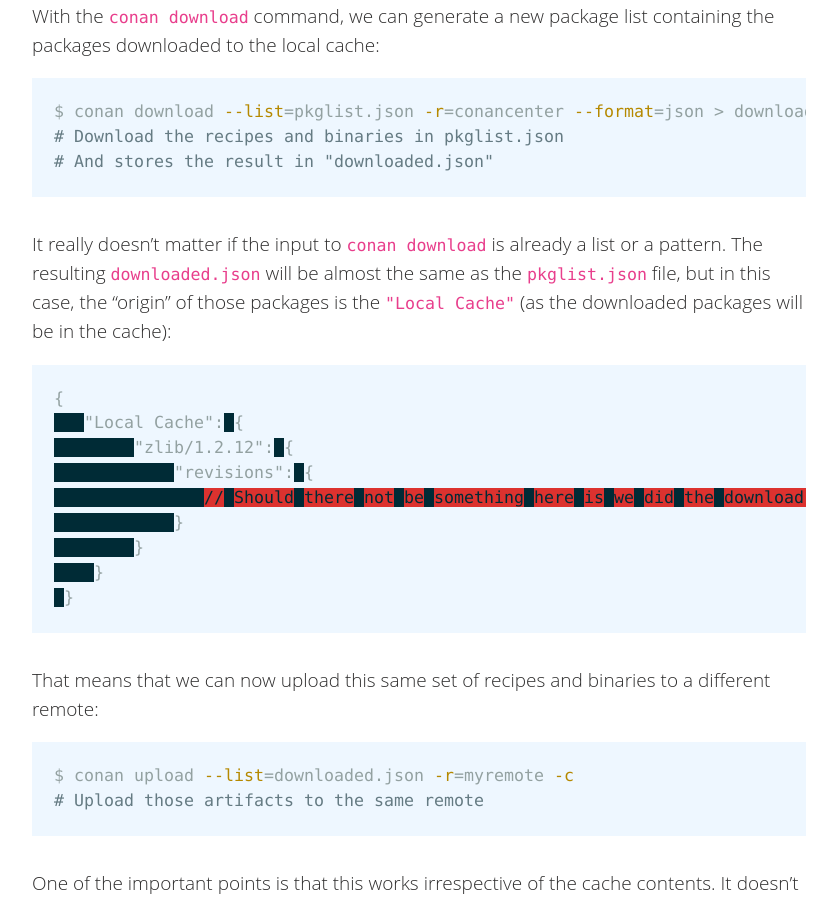
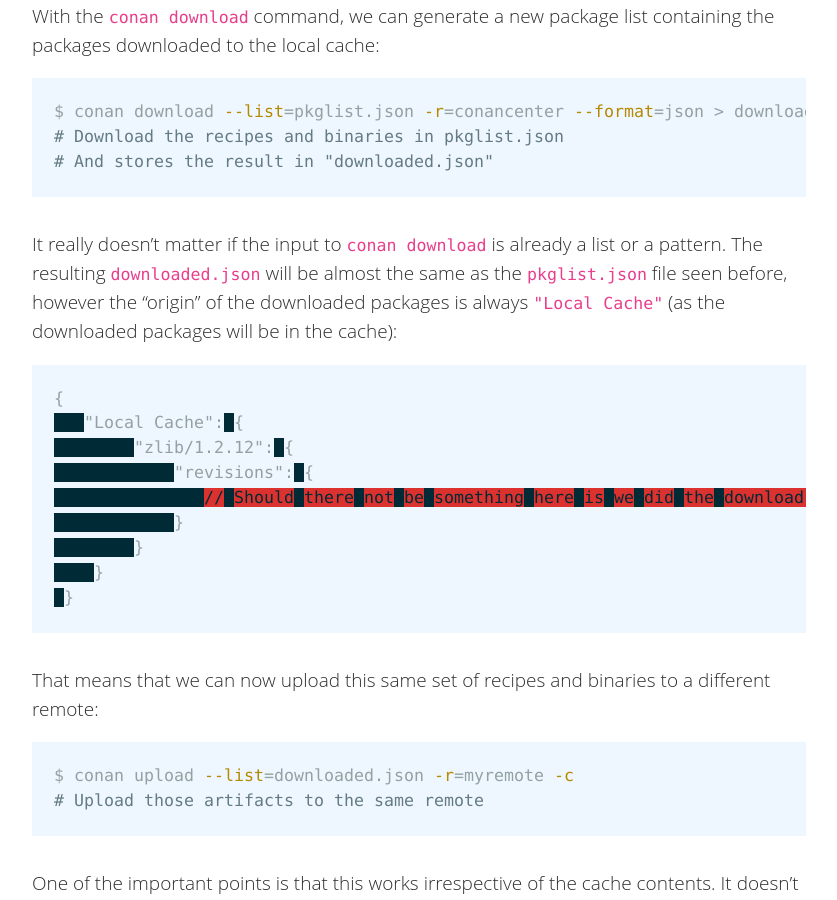
Before and after one commit to conan-io/conan-io.github.io, a Jekyll site: the page built from _posts/2023-06-28-Conan-bulk-package-operations.markdown, in a window 1280 px wide and 900 px high, scrolled down 3005 px. Shown: the whole window, without its empty margins (20-857 px from the left). Built offline with Jekyll 4.4.1, drawn with Linux system fonts in a browser that asks for light colours; comment, search, counter and statistics services are not loaded.

Commit message:
Update _posts/2023-06-28-Conan-bulk-package-operations.markdown
Co-authored-by: Chris Mc <christopherm@jfrog.com>

````diff
--- a/_posts/2023-06-28-Conan-bulk-package-operations.markdown
+++ b/_posts/2023-06-28-Conan-bulk-package-operations.markdown
@@ -97,7 +97,7 @@ $ conan download --list=pkglist.json -r=conancenter --format=json > downloaded.j
 # And stores the result in "downloaded.json"
 ```
 It really doesn't matter if the input to ``conan download`` is already a list or a pattern. The resulting ``downloaded.json``
-will be almost the same as the ``pkglist.json`` file, but in this case, the "origin" of those packages is the ``"Local Cache"``
+will be almost the same as the ``pkglist.json`` file seen before, however the "origin" of the downloaded packages is always ``"Local Cache"``
 (as the downloaded packages will be in the cache):
 
 
````
